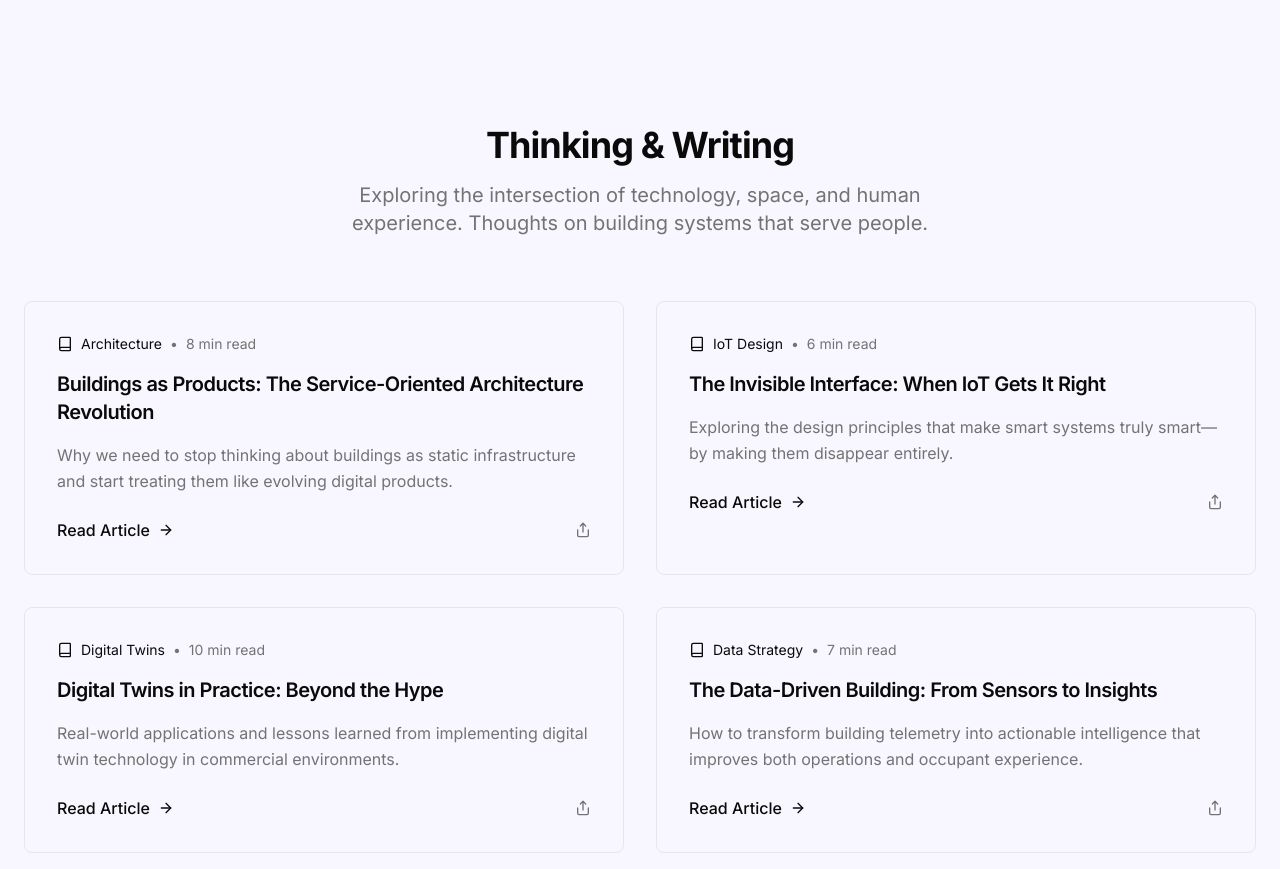
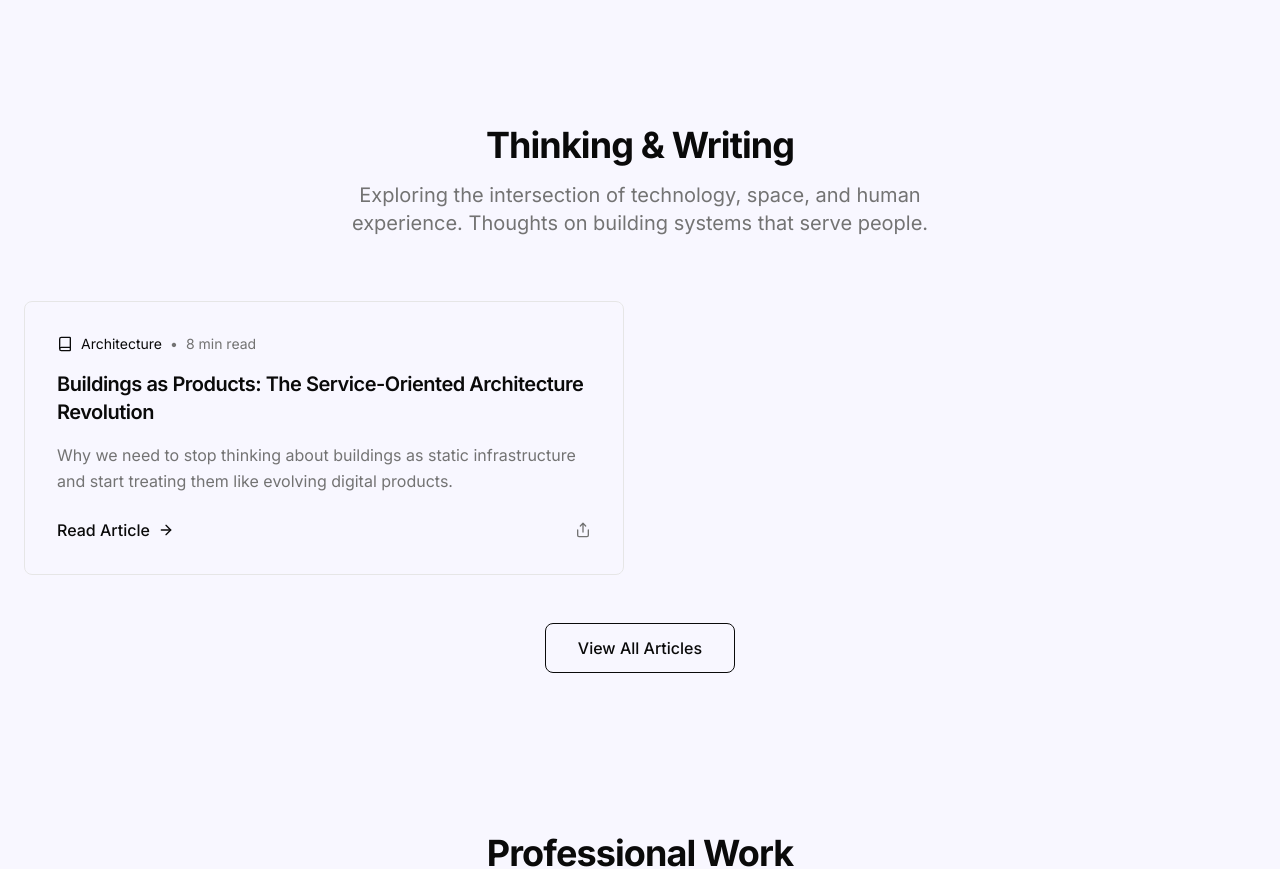
Before and after one commit to andre-bourgeois/andre-bourgeois.github.io, a React (Vite) app: page / in a window 1280 px wide. Shown: the part 1520-2389 px from the top of the page. Built offline with nearby package versions, Linux system fonts and the light colour scheme.

Commit message:
Code edited in Lovable Code Editor
Edited UI in Lovable

```diff
--- a/src/components/Thinking.tsx
+++ b/src/components/Thinking.tsx
@@ -9,24 +9,6 @@ const Thinking = () => {
       readTime: "8 min read",
       category: "Architecture"
     },
-    {
-      title: "The Invisible Interface: When IoT Gets It Right",
-      excerpt: "Exploring the design principles that make smart systems truly smart—by making them disappear entirely.",
-      readTime: "6 min read",
-      category: "IoT Design"
-    },
-    {
-      title: "Digital Twins in Practice: Beyond the Hype",
-      excerpt: "Real-world applications and lessons learned from implementing digital twin technology in commercial environments.",
-      readTime: "10 min read",
-      category: "Digital Twins"
-    },
-    {
-      title: "The Data-Driven Building: From Sensors to Insights",
-      excerpt: "How to transform building telemetry into actionable intelligence that improves both operations and occupant experience.",
-      readTime: "7 min read",
-      category: "Data Strategy"
-    }
   ];
 
   return (
@@ -34,7 +16,8 @@ const Thinking = () => {
       <div className="max-w-7xl mx-auto px-6">
         <div className="text-center mb-16">
           <h2 className="text-3xl md:text-4xl font-bold mb-4">
-            Thinking & Writing
+            Thinking &
+            <span className="text-primary"> Writing</span>
           </h2>
           <p className="text-xl text-muted-foreground max-w-2xl mx-auto">
             Exploring the intersection of technology, space, and human experience.
```
